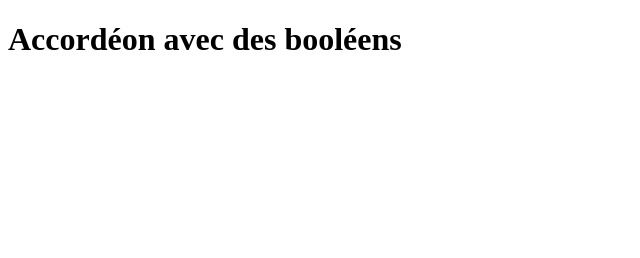
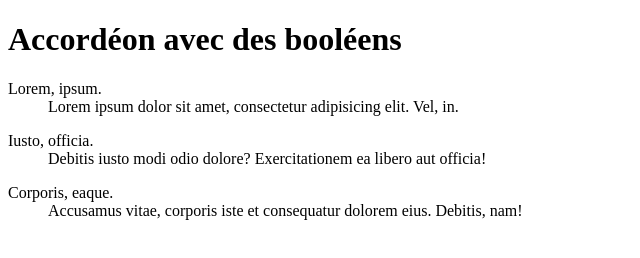
Before and after one commit to MMI-SAE-105/2023-r113-tp3-accordeons-PETIT-Hugo, a plain HTML site: page 01-accordeon-booleen.html in a window 1280 px wide. Shown: the whole page, without its empty margins (0-640 px from the left). Drawn offline with Linux system fonts and the light colour scheme.

Commit message:
ajout x data

```diff
--- a/01-accordeon-booleen.html
+++ b/01-accordeon-booleen.html
@@ -8,5 +8,18 @@
   </head>
   <body>
     <h1>Accordéon avec des booléens</h1>
+
+    <dl x-data="{isOpen:false}">
+      <dt>Lorem, ipsum.</dt>
+      <dd>Lorem ipsum dolor sit amet, consectetur adipisicing elit. Vel, in.</dd>
+    </dl>
+    <dl>
+      <dt>Iusto, officia.</dt>
+      <dd>Debitis iusto modi odio dolore? Exercitationem ea libero aut officia!</dd>
+    </dl>
+    <dl>
+      <dt>Corporis, eaque.</dt>
+      <dd>Accusamus vitae, corporis iste et consequatur dolorem eius. Debitis, nam!</dd>
+    </dl>
   </body>
 </html>
```
